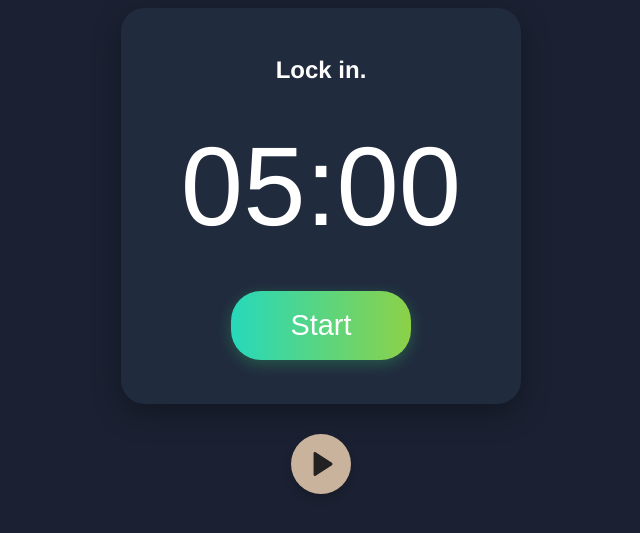
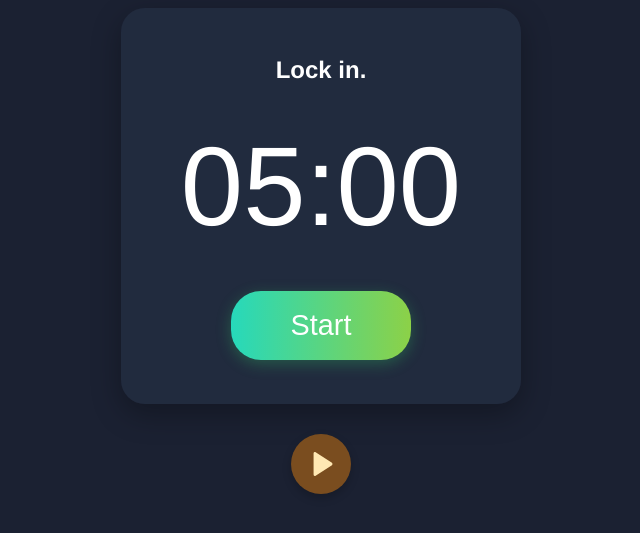
Before and after one commit to arob12inson/lock-in, a React (Vite) app: page / in a window 1280 px wide. Shown: the part 149-682 px from the top of the page, without its empty margins (319-959 px from the left). Built offline with nearby package versions, Linux system fonts and the light colour scheme.

Commit message:
Cnahged play/pause button icon

```diff
--- a/src/App.css
+++ b/src/App.css
@@ -92,7 +92,7 @@
     border-radius: 50%;
     margin-top: 30px;
     padding: 12px;
-    background-color: hsl(30, 30%, 70%);
+    background-color: hsla(30, 60%, 30%, 1);
     border: none;
     display: flex;
     justify-content: center;
```
Also changed, not shown: public/pause.svg, public/play.svg.
